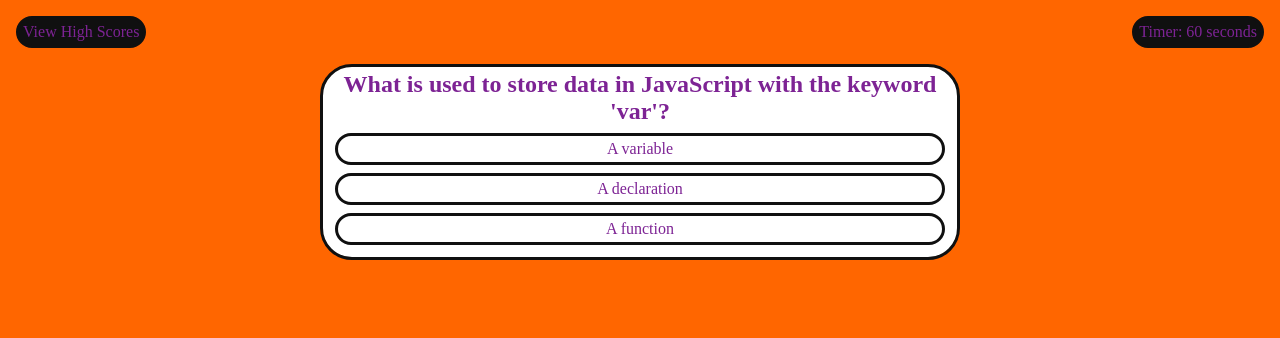
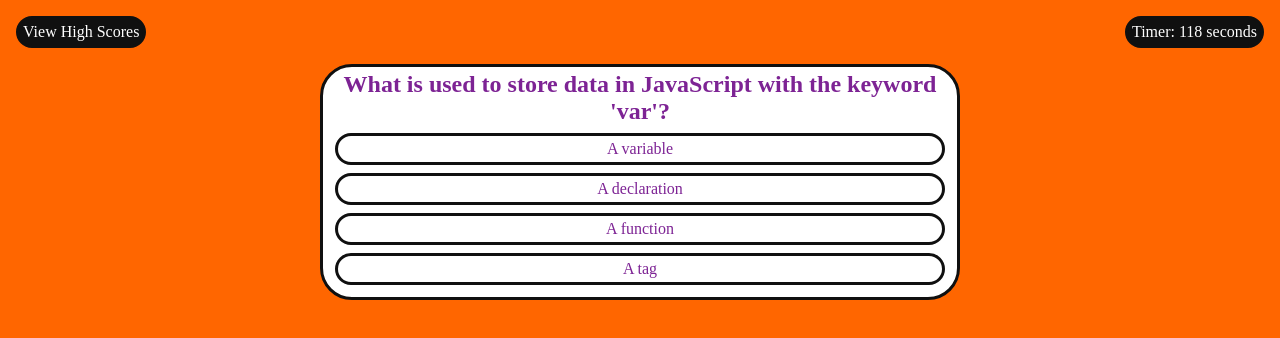
Before and after one commit to mhalder4/coding-quiz-challenge, a plain HTML site: page index.html in a window 1280 px wide. Both pictures are taken after a click on the button "Start the Quiz". Drawn offline with Linux system fonts and the light colour scheme.

Commit message:
Added a timer and some comments describing things still to do

```diff
--- a/assets/css/style.css
+++ b/assets/css/style.css
@@ -13,6 +13,7 @@ header {
   display: flex;
   justify-content: space-between;
   margin: 1rem;
+  color: white;
 }
 
 header div {
--- a/assets/js/script.js
+++ b/assets/js/script.js
@@ -1,17 +1,33 @@
+/*
+To-Do:
+  -Save scores to local storage
+  -Create a notice for if answer was right or wrong
+  -Hide timer while not in quiz
+  -Create highscores div that pops up when clicking "View High Scores"
+  -Hide highscores while in quiz
+*/
+
+
+
 var quizBox = document.querySelector(".quiz-box");
 var startMenu = document.querySelector(".start-menu");
 var startBtn = document.querySelector(".start-btn");
 var gameOverMenu = document.querySelector(".game-over");
 var startOverBtn = document.querySelector(".start-over-btn");
+var timerDisplay = document.querySelector(".timer-display");
 
 var isStartVisible = true;
 var isQuizVisible = false;
-var isGameOverVisible = false;
+// var isGameOverVisible = false;
 var currentQuestionIndex = 0;
+
+var timerSec = 120;
+
+var score;
 
 var question1 = {
   title: "What is used to store data in JavaScript with the keyword 'var'?",
-  answers: ["A variable", "A declaration", "A function"],
+  answers: ["A variable", "A declaration", "A function", "A tag"],
   correctAnswerIndex: "0"
 };
 var question2 = {
@@ -23,17 +39,40 @@ var questions = [question1, question2];
 
 console.log(questions);
 
+function startCountdown() {
+
+  var timeInterval = setInterval(function () {
+    timerSec--;
+
+    timerDisplay.textContent = timerSec;
+
+    if (timerSec === 0 || checkGameOver() || isStartVisible) {
+      clearInterval(timeInterval);
+    }
+
+
+  }, 1000)
+}
+
 function changeStartMenuDisplay() {
   if (isStartVisible) {
     startMenu.setAttribute("style", "display: none");
-    displayQuestion(question1);
+    displayQuestion(questions[currentQuestionIndex]);
     // gameOverMenu.setAttribute("style", "display: block");
     isStartVisible = false;
   } else if (!isStartVisible) {
     startMenu.setAttribute("style", "display: block");
     gameOverMenu.setAttribute("style", "display: none");
     isStartVisible = true;
+    // isGameOverVisible = false;
+    currentQuestionIndex = 0;
   }
+  timerSec = 120;
+  timerDisplay.textContent = timerSec;
+}
+
+function changeGameOverDisplay() {
+  gameOverMenu.setAttribute("style", "display: block");
 }
 
 /*
@@ -71,7 +110,8 @@ function displayQuestion(question) {
 }
 
 function checkGameOver() {
-  if (currentQuestionIndex === questions.length - 1) {
+  if (currentQuestionIndex === questions.length) {
+    // isGameOverVisible = true;
     return true;
   }
 }
@@ -83,28 +123,27 @@ function checkSelection(event) {
     if (clickedAnswerID !== questions[currentQuestionIndex].correctAnswerIndex) {
       console.log("Wrong Answer.");
     }
-    // console.log(clickedAnswerID);
-    // console.log(questions[currentQuestionIndex].correctAnswerIndex);
 
-    // console.log(event.target.id);
     var previousQuestionDiv = document.querySelector(".question-div");
     previousQuestionDiv.remove();
 
-
+    currentQuestionIndex++;
 
     if (checkGameOver()) {
       console.log("Game Over.");
+      gameOverMenu.setAttribute("style", "display: block");
 
     } else {
-      currentQuestionIndex++;
       displayQuestion(questions[currentQuestionIndex]);
     }
-
-    // currentQuestionIndex++;
-    // displayQuestion(questions[currentQuestionIndex]);
   }
 }
 
-startBtn.addEventListener("click", changeStartMenuDisplay);
+function startGame() {
+  changeStartMenuDisplay();
+  startCountdown();
+}
+
+startBtn.addEventListener("click", startGame);
 startOverBtn.addEventListener("click", changeStartMenuDisplay);
 quizBox.addEventListener("click", checkSelection);
--- a/index.html
+++ b/index.html
@@ -14,7 +14,7 @@
       <p>View High Scores</p>
     </div>
     <div class="timer">
-      <p>Timer: <span class="timer-display">60</span> seconds</p>
+      <p>Timer: <span class="timer-display">120</span> seconds</p>
     </div>
   </header>
 
```
